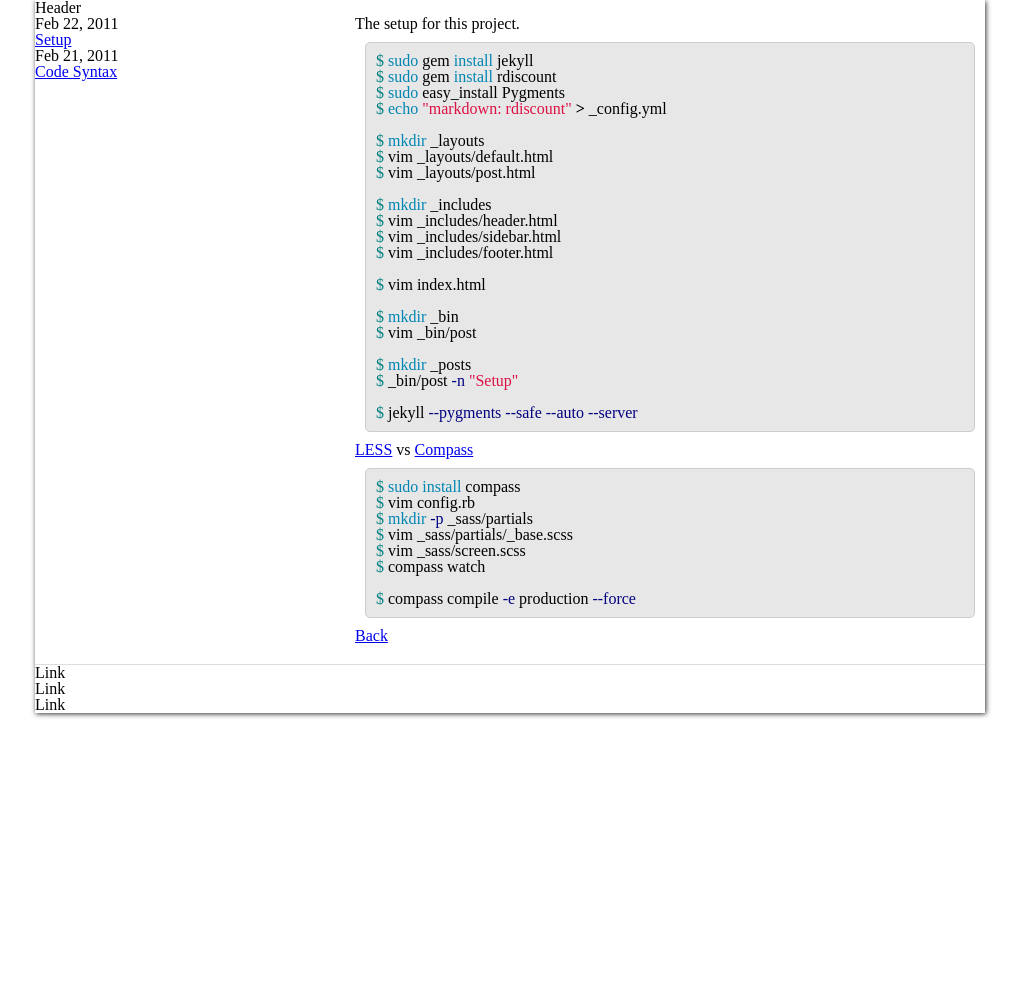
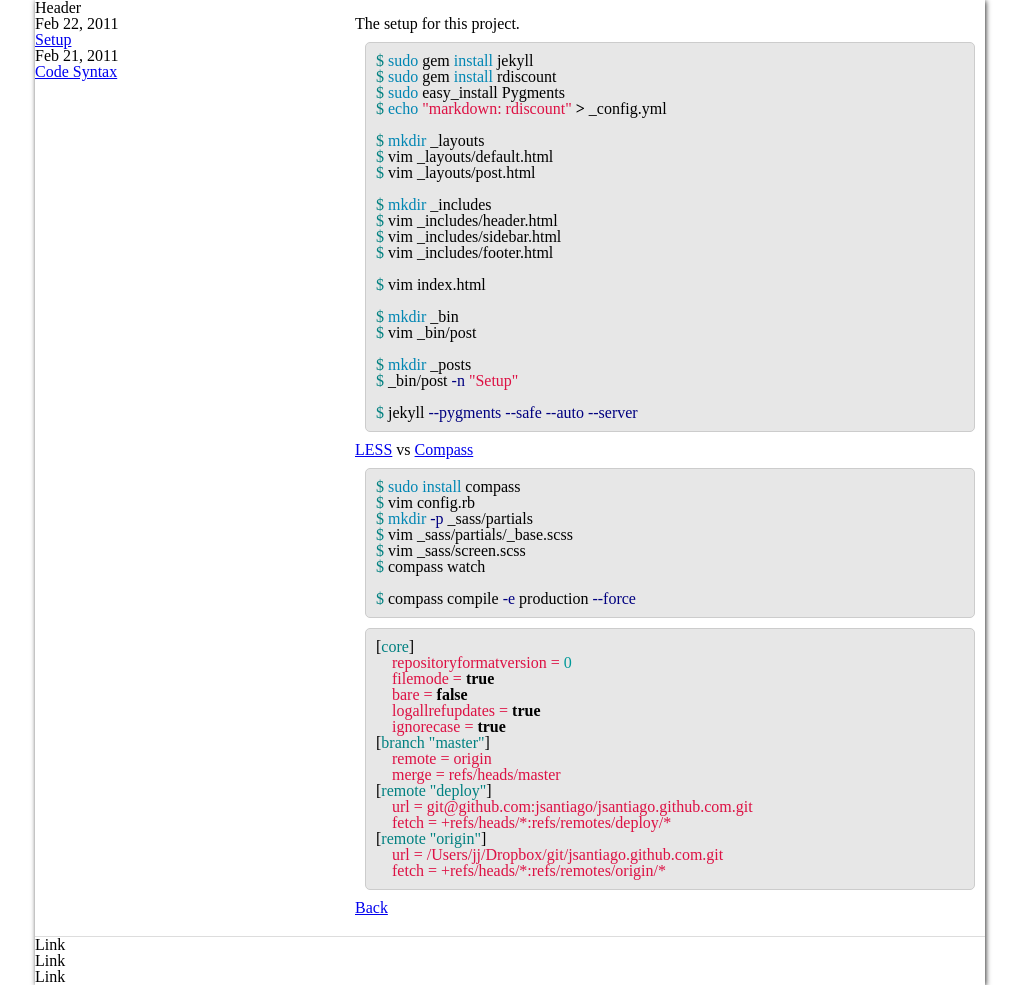
Before and after one commit to jsantiago/jsantiago.github.com, a Jekyll site: the page built from _posts/2011-02-22-00-setup.md, in a window 1280 px wide. Shown: the whole page, without its empty margins (130-1151 px from the left). Built offline with Jekyll 4.4.1, drawn with Linux system fonts in a browser that asks for light colours; nearby versions of some CDN libraries; Markdown is read by kramdown in place of the engine named in the settings; before the commit the page ends 900 px from its top, so only the background shows below that.

Commit message:
Update with git config

```diff
--- a/_posts/2011-02-22-00-setup.md
+++ b/_posts/2011-02-22-00-setup.md
@@ -43,3 +43,21 @@ $ compass watch
 
 $ compass compile -e production --force
 {% endhighlight %}
+
+{% highlight yaml %}
+[core]
+    repositoryformatversion = 0
+    filemode = true
+    bare = false
+    logallrefupdates = true
+    ignorecase = true
+[branch "master"]
+    remote = origin
+    merge = refs/heads/master
+[remote "deploy"]
+    url = git@github.com:jsantiago/jsantiago.github.com.git
+    fetch = +refs/heads/*:refs/remotes/deploy/*
+[remote "origin"]
+    url = /Users/jj/Dropbox/git/jsantiago.github.com.git
+    fetch = +refs/heads/*:refs/remotes/origin/*
+{% endhighlight %}
```
